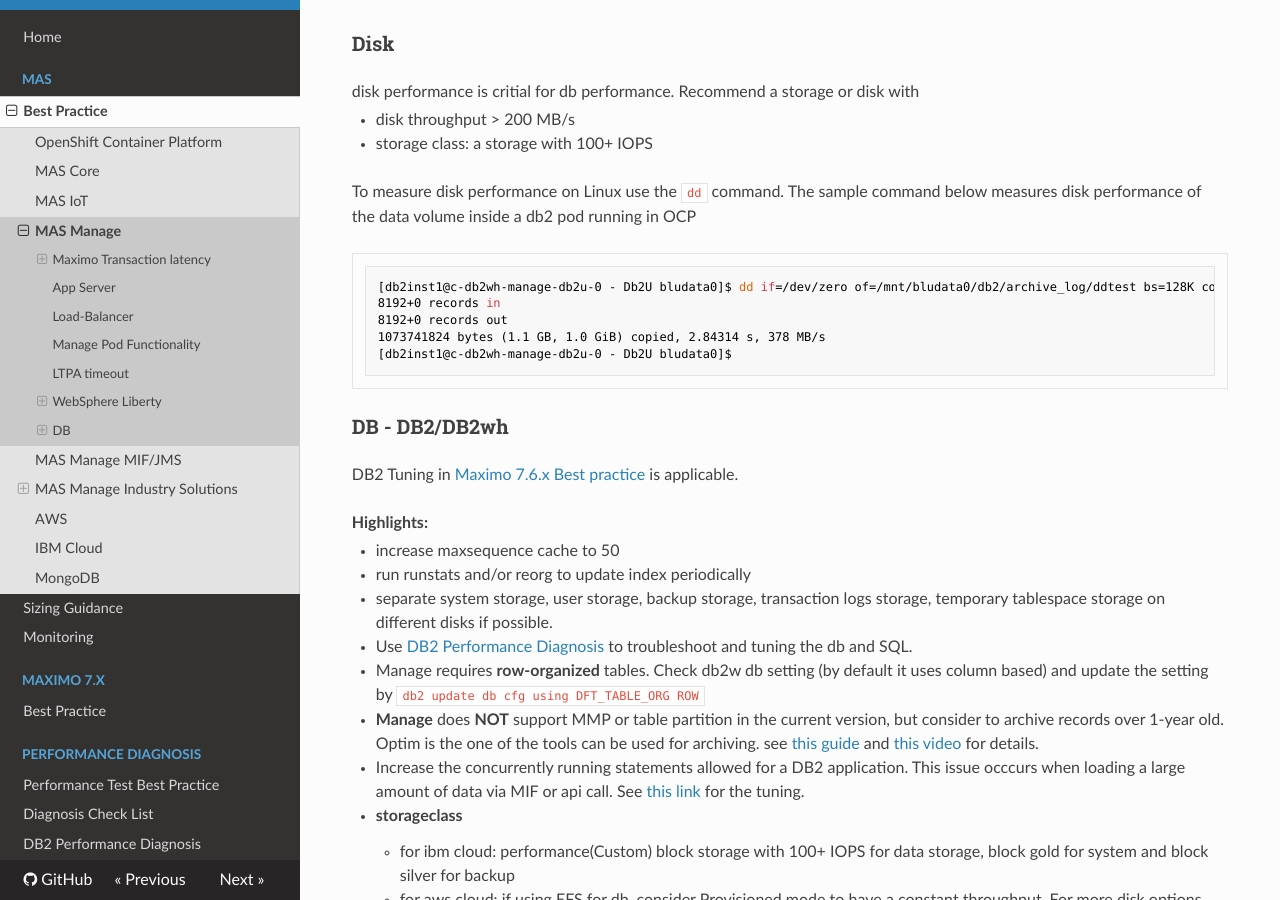
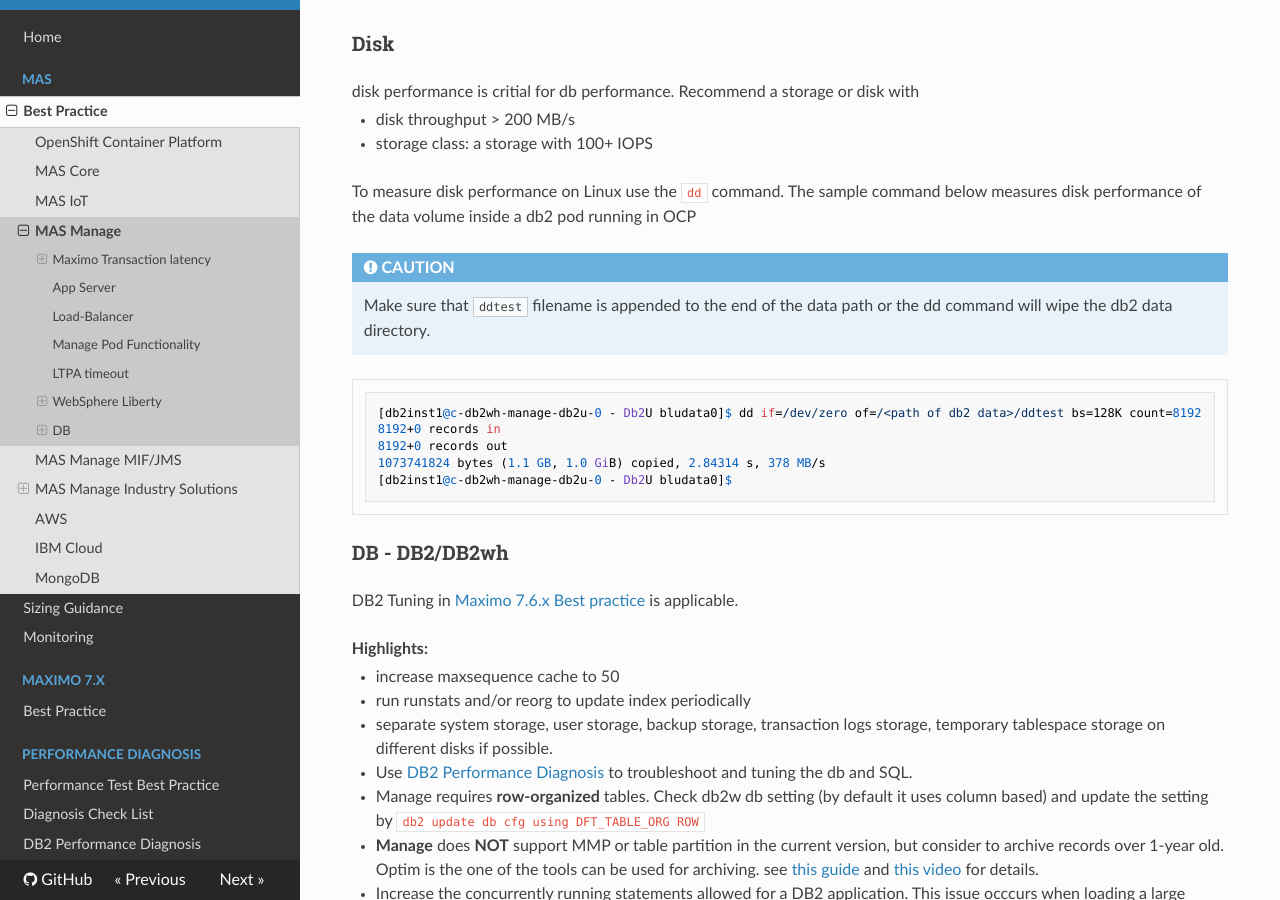
Before and after one commit to ibm-mas/mas-performance, an MkDocs documentation site: the page built from docs/mas/manage/bestpractice.md, in a window 1280 px wide and 900 px high, scrolled down 2377 px. Built offline with MkDocs 1.6.1, drawn with Linux system fonts in a browser that asks for light colours; nearby versions of some CDN libraries.

Commit message:
Update bestpractice.md

````diff
--- a/docs/mas/manage/bestpractice.md
+++ b/docs/mas/manage/bestpractice.md
@@ -85,8 +85,11 @@
 
 To measure disk performance on Linux use the `dd` command. The sample command below measures disk performance of the data volume inside a db2 pod running in OCP
 
+!!! info "**CAUTION**"
+     Make sure that `ddtest` filename is appended to the end of the data path or the dd command will wipe the db2 data directory.
+
 ```
-[db2inst1@c-db2wh-manage-db2u-0 - Db2U bludata0]$ dd if=/dev/zero of=/mnt/bludata0/db2/archive_log/ddtest bs=128K count=8192
+[db2inst1@c-db2wh-manage-db2u-0 - Db2U bludata0]$ dd if=/dev/zero of=/<path of db2 data>/ddtest bs=128K count=8192
 8192+0 records in
 8192+0 records out
 1073741824 bytes (1.1 GB, 1.0 GiB) copied, 2.84314 s, 378 MB/s
````
